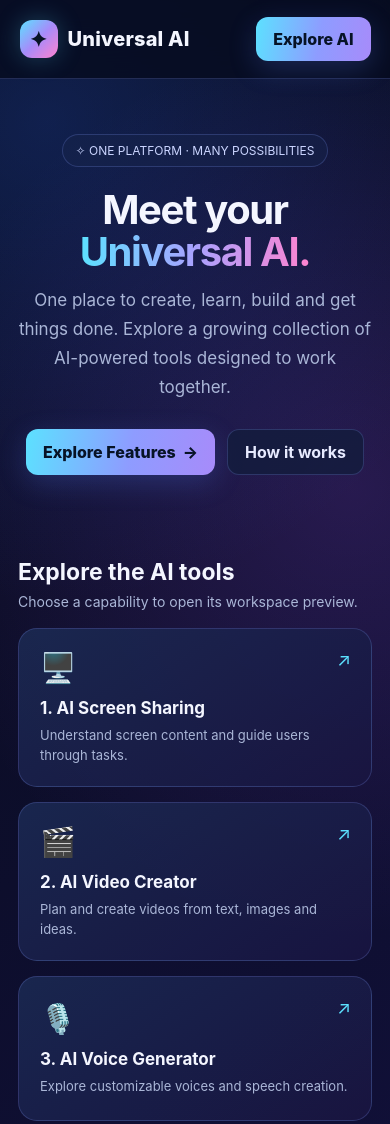
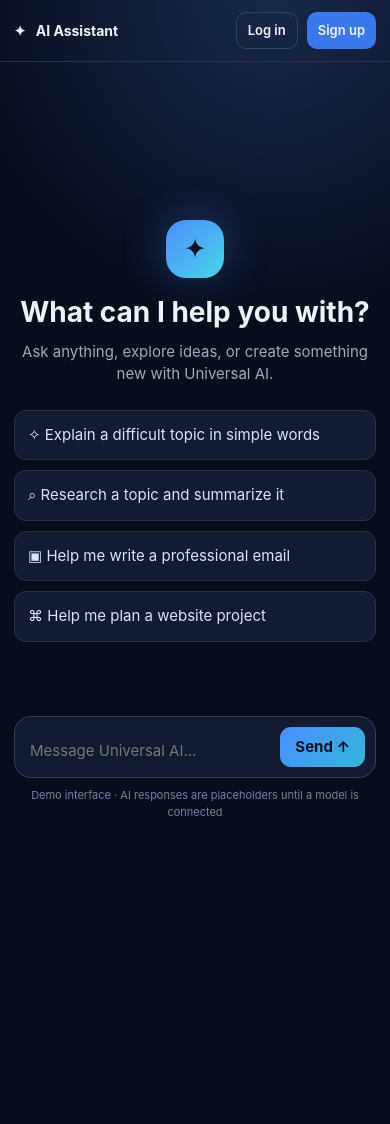
Before and after one commit to pravat7022/Universal-AI, a plain HTML site: page index.html in a window 390 px wide. Shown: the top 1124 px of the page. After the commit the page ends 844 px from the top, so only its background shows below. Drawn offline with Linux system fonts and the light colour scheme.

Commit message:
Add files via upload

```diff
--- a/index.html
+++ b/index.html
@@ -1,225 +1,61 @@
-<!DOCTYPE html>
+<!doctype html>
 <html lang="en">
 <head>
-  <meta charset="UTF-8">
-  <meta name="viewport" content="width=device-width, initial-scale=1.0">
-  <meta name="theme-color" content="#080d20">
-  <title>Universal AI — One Platform. Infinite Possibilities.</title>
+<meta charset="utf-8">
+<meta name="viewport" content="width=device-width,initial-scale=1">
+<title>Universal AI</title>
 <style>
-    :root {
-      --bg: #080d20;
-      --panel: rgba(20, 29, 61, .82);
-      --panel-2: #121c3b;
-      --line: rgba(132, 154, 255, .22);
-      --text: #f4f6ff;
-      --muted: #aab6d7;
-      --cyan: #5ce1ff;
-      --purple: #a78bfa;
-      --pink: #ff83cf;
-    }
-    * { box-sizing: border-box; }
-    html { scroll-behavior: smooth; }
-    body {
-      margin: 0; color: var(--text); font-family: Inter, Arial, sans-serif;
-      background:
-        radial-gradient(circle at 12% 5%, rgba(47, 105, 255, .22), transparent 30rem),
-        radial-gradient(circle at 90% 20%, rgba(165, 83, 255, .18), transparent 28rem),
-        linear-gradient(145deg, #070b19, #111039 55%, #071b31);
-      min-height: 100vh;
-    }
-    button, input, textarea { font: inherit; }
-    button { cursor: pointer; }
-    .topbar {
-      position: sticky; top: 0; z-index: 10; display: flex; align-items: center;
-      justify-content: space-between; gap: 16px; padding: 17px clamp(16px, 5vw, 64px);
-      background: rgba(7, 12, 31, .82); backdrop-filter: blur(16px);
-      border-bottom: 1px solid var(--line);
-    }
-    .brand { display: flex; align-items: center; gap: 10px; font-size: 20px; font-weight: 800; letter-spacing: .2px; }
-    .brand-mark {
-      width: 38px; height: 38px; display: grid; place-items: center; border-radius: 12px;
-      color: #071326; background: linear-gradient(135deg, var(--cyan), var(--purple), var(--pink));
-      box-shadow: 0 0 25px rgba(92, 225, 255, .25); font-size: 21px;
-    }
-    .nav { display: flex; align-items: center; gap: 22px; }
-    .nav a { color: var(--muted); text-decoration: none; font-size: 14px; }
-    .nav a:hover { color: white; }
-    .nav-cta, .primary {
-      border: 0; border-radius: 12px; padding: 12px 17px; color: #071326; font-weight: 800;
-      background: linear-gradient(100deg, var(--cyan), #8e9cff 55%, var(--purple));
-      box-shadow: 0 8px 28px rgba(89, 132, 255, .22);
-    }
-    main { width: min(1120px, calc(100% - 36px)); margin: auto; }
-    .hero { text-align: center; padding: 76px 0 48px; }
-    .eyebrow {
-      display: inline-flex; align-items: center; gap: 8px; padding: 8px 13px; border: 1px solid var(--line);
-      border-radius: 999px; color: #cbd5ff; background: rgba(22, 35, 76, .55); font-size: 12px;
-    }
-    h1 {
-      max-width: 850px; margin: 22px auto 14px; font-size: clamp(40px, 7vw, 76px);
-      line-height: 1.04; letter-spacing: -2.5px;
-    }
-    .gradient-text {
-      background: linear-gradient(90deg, var(--cyan), #a9a2ff 50%, var(--pink));
-      -webkit-background-clip: text; background-clip: text; color: transparent;
-    }
-    .hero p { max-width: 650px; margin: 0 auto; color: var(--muted); font-size: 17px; line-height: 1.7; }
-    .hero-actions { display: flex; justify-content: center; flex-wrap: wrap; gap: 12px; margin-top: 27px; }
-    .secondary {
-      color: #e7eaff; border: 1px solid var(--line); border-radius: 12px; padding: 12px 17px;
-      background: rgba(18, 28, 59, .75); font-weight: 700;
-    }
-    .section-head { display: flex; align-items: end; justify-content: space-between; gap: 16px; margin: 35px 0 18px; }
-    h2 { margin: 0; font-size: clamp(23px, 4vw, 30px); }
-    .section-head p { color: var(--muted); margin: 7px 0 0; font-size: 14px; }
-    .feature-grid { display: grid; grid-template-columns: repeat(2, minmax(0, 1fr)); gap: 15px; }
-    .feature {
-      position: relative; overflow: hidden; text-align: left; min-height: 170px; padding: 21px;
-      border: 1px solid var(--line); border-radius: 19px; color: var(--text);
-      background: linear-gradient(145deg, rgba(27, 42, 83, .88), rgba(25, 21, 65, .88));
-      transition: transform .18s ease, border-color .18s ease, box-shadow .18s ease;
-    }
-    .feature:hover { transform: translateY(-3px); border-color: rgba(92,225,255,.65); box-shadow: 0 12px 35px rgba(40, 89, 180, .15); }
-    .feature-icon { font-size: 29px; margin-bottom: 13px; }
-    .feature h3 { margin: 0 0 7px; font-size: 17px; }
-    .feature p { margin: 0; color: var(--muted); font-size: 13px; line-height: 1.55; }
-    .feature .arrow { position: absolute; top: 20px; right: 20px; color: var(--cyan); font-size: 18px; }
-    .workspace {
-      display: none; margin: 28px 0 60px; padding: clamp(18px, 4vw, 30px);
-      border: 1px solid var(--line); border-radius: 22px; background: rgba(12, 19, 44, .9);
-      box-shadow: 0 20px 60px rgba(0,0,0,.22);
-    }
-    .workspace.active { display: block; }
-    .workspace-top { display: flex; align-items: center; justify-content: space-between; gap: 12px; }
-    .back { color: var(--cyan); border: 0; background: transparent; padding: 8px 0; }
-    .workspace h2 { margin: 14px 0 8px; }
-    .workspace p { color: var(--muted); line-height: 1.6; }
-    .prompt-label { display: block; margin: 20px 0 9px; font-weight: 700; font-size: 14px; }
-    textarea {
-      width: 100%; min-height: 130px; resize: vertical; color: white; background: #0b1430;
-      border: 1px solid rgba(117, 145, 255, .42); border-radius: 13px; padding: 15px; outline: none;
-    }
-    textarea:focus { border-color: var(--cyan); box-shadow: 0 0 0 3px rgba(92,225,255,.1); }
-    .notice {
-      margin-top: 15px; padding: 13px 15px; border-radius: 12px; color: #cbd7ff;
-      background: rgba(68, 91, 170, .15); border: 1px solid var(--line); font-size: 13px; line-height: 1.5;
-    }
-    .output { display: none; margin-top: 16px; padding: 15px; white-space: pre-wrap; color: #c8f6ff; background: #060b19; border: 1px solid var(--line); border-radius: 12px; font-family: monospace; }
-    footer { text-align: center; color: #8794b8; padding: 28px 15px 38px; font-size: 12px; }
-    @media (min-width: 760px) { .feature-grid { grid-template-columns: repeat(3, minmax(0, 1fr)); } }
-    @media (max-width: 600px) {
-      .nav a { display: none; } .hero { padding-top: 55px; }
-      .feature-grid { grid-template-columns: 1fr; } .feature { min-height: 145px; }
-      h1 { letter-spacing: -1.4px; }
-    }
+:root{--bg:#080d1b;--panel:#10182b;--panel2:#151f36;--line:#26324c;--text:#eef4ff;--muted:#9baac5;--blue:#4e8cff;--cyan:#43d6e8}
+*{box-sizing:border-box}body{margin:0;background:radial-gradient(circle at 70% 0,#18284b 0,transparent 36%),var(--bg);color:var(--text);font:15px/1.5 Inter,system-ui,Arial,sans-serif;min-height:100vh}
+button,input,textarea{font:inherit}button{cursor:pointer;color:inherit;border:0}
+.app{display:grid;grid-template-columns:260px 1fr;min-height:100vh}.sidebar{background:#0b1222;border-right:1px solid var(--line);padding:20px 14px;display:flex;flex-direction:column;gap:18px}
+.brand{display:flex;align-items:center;gap:10px;font-size:20px;font-weight:750;letter-spacing:.2px;padding:2px 8px}.logo{width:34px;height:34px;border-radius:11px;background:linear-gradient(135deg,var(--blue),var(--cyan));display:grid;place-items:center;color:#06101d;font-weight:900}
+.newchat{background:linear-gradient(100deg,#3978ed,#267bc4);padding:12px;border-radius:12px;font-weight:650;text-align:left}
+.section{font-size:11px;color:#7183a3;text-transform:uppercase;letter-spacing:1.2px;padding:0 10px;margin:5px 0}
+.tools{display:grid;gap:5px}.tool{background:transparent;text-align:left;padding:9px 10px;border-radius:9px;color:#c5d2e8}.tool:hover,.tool.active{background:#192743;color:white}
+.sidebar-bottom{margin-top:auto;color:var(--muted);font-size:12px;padding:10px}
+.main{display:flex;flex-direction:column;min-width:0;min-height:100vh}.topbar{height:72px;border-bottom:1px solid var(--line);display:flex;align-items:center;justify-content:space-between;padding:0 26px;gap:12px}.top-title{font-weight:650}.actions{display:flex;gap:9px}.outline,.primary{padding:9px 15px;border-radius:10px;font-weight:600}.outline{background:transparent;border:1px solid #34415e}.primary{background:#3978ed}
+.content{width:min(900px,100%);margin:0 auto;padding:44px 24px 24px;display:flex;flex-direction:column;flex:1}.welcome{text-align:center;margin:auto auto 28px;max-width:680px}.orb{width:58px;height:58px;border-radius:20px;margin:0 auto 18px;background:linear-gradient(135deg,#4e8cff,#47d7e6);box-shadow:0 0 45px #3985ff55;display:grid;place-items:center;color:#071327;font-size:27px}.welcome h1{font-size:clamp(28px,5vw,42px);line-height:1.15;margin:0 0 12px}.welcome p{color:var(--muted);margin:0}.suggestions{display:grid;grid-template-columns:repeat(2,1fr);gap:10px;margin:24px auto 0;width:min(650px,100%)}.suggestion{background:#111c31;border:1px solid var(--line);border-radius:12px;padding:13px;text-align:left;color:#d8e4f8}.suggestion:hover{border-color:#4d83d8;background:#172743}
+.messages{display:flex;flex-direction:column;gap:18px;padding:10px 0 24px}.message{max-width:82%;padding:14px 16px;border-radius:16px;white-space:pre-wrap}.user{align-self:flex-end;background:#2457a8}.assistant{align-self:flex-start;background:#121e34;border:1px solid var(--line)}.composer-wrap{position:sticky;bottom:0;padding:12px 0 6px;background:linear-gradient(transparent,var(--bg) 20%)}.composer{display:flex;align-items:flex-end;gap:10px;background:#111b30;border:1px solid #34415e;border-radius:17px;padding:10px}.composer textarea{flex:1;resize:none;min-height:28px;max-height:130px;background:transparent;border:0;outline:0;color:white;padding:5px}.send{background:linear-gradient(135deg,#4e8cff,#32b7d8);color:#061326;border-radius:11px;padding:9px 15px;font-weight:750}.hint{text-align:center;color:#7183a3;font-size:11px;margin:9px 0 0}
+.modal{position:fixed;inset:0;background:#030713c9;display:none;place-items:center;padding:20px;z-index:5}.modal.show{display:grid}.dialog{width:min(420px,100%);background:#111b30;border:1px solid var(--line);border-radius:18px;padding:24px}.dialog h2{margin:0 0 5px}.dialog p{color:var(--muted);font-size:13px;margin:0 0 18px}.field{width:100%;padding:12px;margin:7px 0;background:#0a1222;border:1px solid #34415e;border-radius:10px;color:white}.dialog-actions{display:flex;gap:8px;margin-top:12px}.dialog-actions button{flex:1}.close{background:transparent;border:1px solid #34415e;border-radius:10px;padding:10px}
+@media(max-width:760px){.app{grid-template-columns:1fr}.sidebar{display:none}.topbar{height:62px;padding:0 14px}.content{padding:32px 14px 18px}.suggestions{grid-template-columns:1fr}.message{max-width:94%}.top-title{font-size:14px}.outline,.primary{padding:8px 11px;font-size:13px}}
 </style>
 </head>
 <body>
-  <header class="topbar">
-    <div class="brand"><div class="brand-mark">✦</div><span>Universal AI</span></div>
-    <nav class="nav" aria-label="Main navigation">
-      <a href="#features">Features</a>
-      <a href="#about">About</a>
-      <button class="nav-cta" onclick="goToFeatures()">Explore AI</button>
-    </nav>
-  </header>
-
-  <main>
-    <section class="hero" id="about">
-      <div class="eyebrow">✧ ONE PLATFORM · MANY POSSIBILITIES</div>
-      <h1>Meet your <span class="gradient-text">Universal AI.</span></h1>
-      <p>One place to create, learn, build and get things done. Explore a growing collection of AI-powered tools designed to work together.</p>
-      <div class="hero-actions">
-        <button class="primary" onclick="goToFeatures()">Explore Features&nbsp; →</button>
-        <button class="secondary" onclick="showInfo()">How it works</button>
+<div class="app">
+<aside class="sidebar">
+  <div class="brand"><div class="logo">U</div> Universal AI</div>
+  <button class="newchat" id="newChat">＋ &nbsp; New chat</button>
+  <div><div class="section">AI tools</div><div class="tools" id="tools">
+    <button class="tool active">✦ &nbsp; AI Assistant</button><button class="tool">⌕ &nbsp; Research</button><button class="tool">▣ &nbsp; Documents</button><button class="tool">⌘ &nbsp; Coding</button><button class="tool">▧ &nbsp; Image creator</button><button class="tool">▶ &nbsp; Video creator</button><button class="tool">♫ &nbsp; Voice generator</button><button class="tool">◉ &nbsp; Live camera</button><button class="tool">▤ &nbsp; App builder</button><button class="tool">♧ &nbsp; Game builder</button>
+  </div></div>
+  <div class="sidebar-bottom">One Platform. Infinite Possibilities.</div>
+</aside>
+<main class="main">
+  <header class="topbar"><div class="top-title">✦ &nbsp; AI Assistant</div><div class="actions"><button class="outline" id="loginBtn">Log in</button><button class="primary" id="signupBtn">Sign up</button></div></header>
+  <section class="content">
+    <div class="welcome" id="welcome"><div class="orb">✦</div><h1>What can I help you with?</h1><p>Ask anything, explore ideas, or create something new with Universal AI.</p>
+      <div class="suggestions"><button class="suggestion">✧ Explain a difficult topic in simple words</button><button class="suggestion">⌕ Research a topic and summarize it</button><button class="suggestion">▣ Help me write a professional email</button><button class="suggestion">⌘ Help me plan a website project</button></div>
     </div>
-    </section>
-
-    <section id="features">
-      <div class="section-head">
-        <div><h2>Explore the AI tools</h2><p>Choose a capability to open its workspace preview.</p></div>
-      </div>
-      <div class="feature-grid" id="featureGrid"></div>
-    </section>
-
-    <section class="workspace" id="workspace" aria-live="polite">
-      <div class="workspace-top">
-        <button class="back" onclick="closeWorkspace()">← Back to all features</button>
-        <span class="eyebrow">WORKSPACE PREVIEW</span>
-      </div>
-      <h2 id="workspaceTitle">AI Workspace</h2>
-      <p id="workspaceDescription"></p>
-      <label class="prompt-label" for="userPrompt">What would you like help with?</label>
-      <textarea id="userPrompt" placeholder="Describe what you want to do..."></textarea>
-      <div class="hero-actions" style="justify-content:flex-start">
-        <button class="primary" onclick="prepareRequest()">Prepare request</button>
-        <button class="secondary" onclick="clearPrompt()">Clear</button>
-      </div>
-      <div class="notice">This is an interface prototype. AI generation is not connected yet. A secure AI service/API and backend will be added in a later development stage.</div>
-      <div class="output" id="output"></div>
+    <div class="messages" id="messages"></div>
+    <div class="composer-wrap"><div class="composer"><textarea id="prompt" rows="1" placeholder="Message Universal AI..."></textarea><button class="send" id="send">Send ↑</button></div><div class="hint">Demo interface · AI responses are placeholders until a model is connected</div></div>
   </section>
 </main>
-
-  <footer>Universal AI © 2026 · Your Ideas. Your Possibilities.</footer>
-
+</div>
+<div class="modal" id="authModal"><div class="dialog"><h2 id="modalTitle">Create your account</h2><p id="modalDesc">This is a frontend demonstration only.</p><form id="authForm"><input class="field" id="email" type="email" placeholder="Email address" required><input class="field" id="password" type="password" placeholder="Password" required minlength="6"><div class="dialog-actions"><button class="close" type="button" id="closeModal">Cancel</button><button class="primary" type="submit" id="authSubmit">Continue</button></div></form></div></div>
 <script>
-    const features = [
-      { icon:"🖥️", title:"AI Screen Sharing", desc:"Understand screen content and guide users through tasks." },
-      { icon:"🎬", title:"AI Video Creator", desc:"Plan and create videos from text, images and ideas." },
-      { icon:"🎙️", title:"AI Voice Generator", desc:"Explore customizable voices and speech creation." },
-      { icon:"📄", title:"AI Document Filling", desc:"Get help understanding and completing documents." },
-      { icon:"📷", title:"AI Live Camera Assistant", desc:"Ask questions about objects, text and surroundings." },
-      { icon:"📱", title:"AI App Builder", desc:"Turn an app idea into a project plan and app structure." },
-      { icon:"🎮", title:"AI Game Builder", desc:"Plan game mechanics, characters, levels and worlds." },
-      { icon:"🌍", title:"Universal Language Understanding", desc:"Communicate, translate and work across languages." },
-      { icon:"🎧", title:"AI Customer Assistance", desc:"Design helpful support experiences for customers." },
-      { icon:"💬", title:"AI Chatbot System", desc:"Plan custom chatbots for personal, business and learning needs." }
-    ];
-
-    let activeFeature = null;
-    const grid = document.getElementById("featureGrid");
-    features.forEach((feature, index) => {
-      const card = document.createElement("button");
-      card.className = "feature";
-      card.type = "button";
-      card.innerHTML = `<span class="arrow">↗</span><div class="feature-icon">${feature.icon}</div><h3>${index + 1}. ${feature.title}</h3><p>${feature.desc}</p>`;
-      card.addEventListener("click", () => openWorkspace(feature));
-      grid.appendChild(card);
-    });
-
-    function goToFeatures() {
-      document.getElementById("features").scrollIntoView({ behavior: "smooth" });
-    }
-    function showInfo() {
-      document.getElementById("features").scrollIntoView({ behavior: "smooth" });
-      alert("Choose one of the ten AI tools to open its workspace preview. Live AI services will be connected in a later stage.");
-    }
-    function openWorkspace(feature) {
-      activeFeature = feature;
-      document.getElementById("workspaceTitle").textContent = feature.title;
-      document.getElementById("workspaceDescription").textContent = feature.desc;
-      document.getElementById("workspace").classList.add("active");
-      document.getElementById("output").style.display = "none";
-      document.getElementById("workspace").scrollIntoView({ behavior: "smooth", block: "start" });
-    }
-    function closeWorkspace() {
-      document.getElementById("workspace").classList.remove("active");
-      goToFeatures();
-    }
-    function clearPrompt() {
-      document.getElementById("userPrompt").value = "";
-      document.getElementById("output").style.display = "none";
-    }
-    function prepareRequest() {
-      const prompt = document.getElementById("userPrompt").value.trim();
-      if (!prompt) {
-        alert("Please describe what you want help with first.");
-        return;
-      }
-      const output = document.getElementById("output");
-      output.textContent = "Request prepared for: " + activeFeature.title + "\\n\\nYour description:\\n" + prompt + "\\n\\nNext development step: connect this workspace to a secure AI backend.";
-      output.style.display = "block";
-    }
+const messages=document.getElementById('messages'), promptBox=document.getElementById('prompt'), welcome=document.getElementById('welcome');
+function addMessage(text,who){const el=document.createElement('div');el.className='message '+who;el.textContent=text;messages.appendChild(el);welcome.style.display='none';}
+function send(text){text=(text||promptBox.value).trim();if(!text)return;addMessage(text,'user');promptBox.value='';setTimeout(()=>addMessage("Thanks for your message! The chatbot interface is ready. To provide real AI answers, we still need to connect a secure backend and an AI model.",'assistant'),450);}
+document.getElementById('send').onclick=()=>send();
+promptBox.addEventListener('keydown',e=>{if(e.key==='Enter'&&!e.shiftKey){e.preventDefault();send();}});
+document.querySelectorAll('.suggestion').forEach(b=>b.onclick=()=>send(b.textContent.replace(/^[✧⌕▣⌘]\s*/,'').trim()));
+document.getElementById('newChat').onclick=()=>{messages.innerHTML='';welcome.style.display='block';};
+document.querySelectorAll('.tool').forEach(b=>b.onclick=()=>{document.querySelectorAll('.tool').forEach(x=>x.classList.remove('active'));b.classList.add('active');document.querySelector('.top-title').textContent=b.textContent.trim();});
+const modal=document.getElementById('authModal');let mode='signup';
+function openAuth(m){mode=m;document.getElementById('modalTitle').textContent=m==='signup'?'Create your account':'Welcome back';document.getElementById('modalDesc').textContent='Demo only: do not use a real password. Secure account services are not connected.';document.getElementById('authSubmit').textContent=m==='signup'?'Create account':'Log in';modal.classList.add('show');}
+document.getElementById('signupBtn').onclick=()=>openAuth('signup');document.getElementById('loginBtn').onclick=()=>openAuth('login');document.getElementById('closeModal').onclick=()=>modal.classList.remove('show');
+document.getElementById('authForm').onsubmit=e=>{e.preventDefault();alert('This is only a visual demo. Real secure sign-up/login will be added with a backend.');modal.classList.remove('show');};
 </script>
 </body>
 </html>
```
Also changed, not shown: 1 other file. Lines whose indentation alone changed are shown as unchanged.
